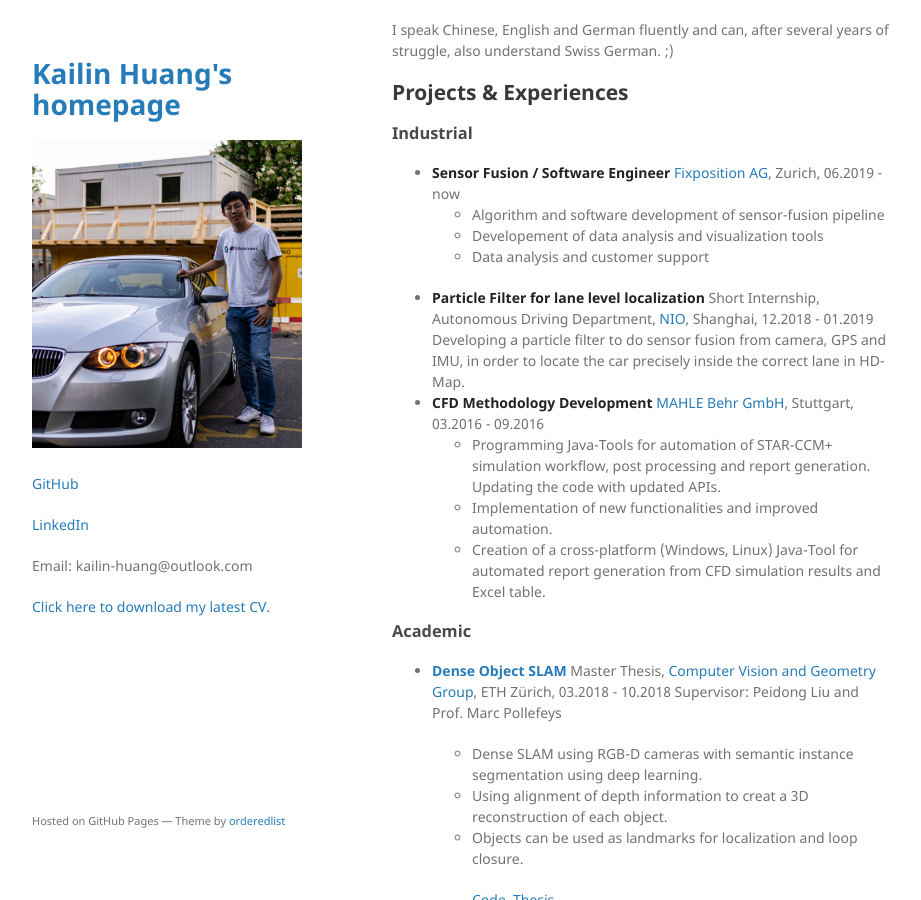
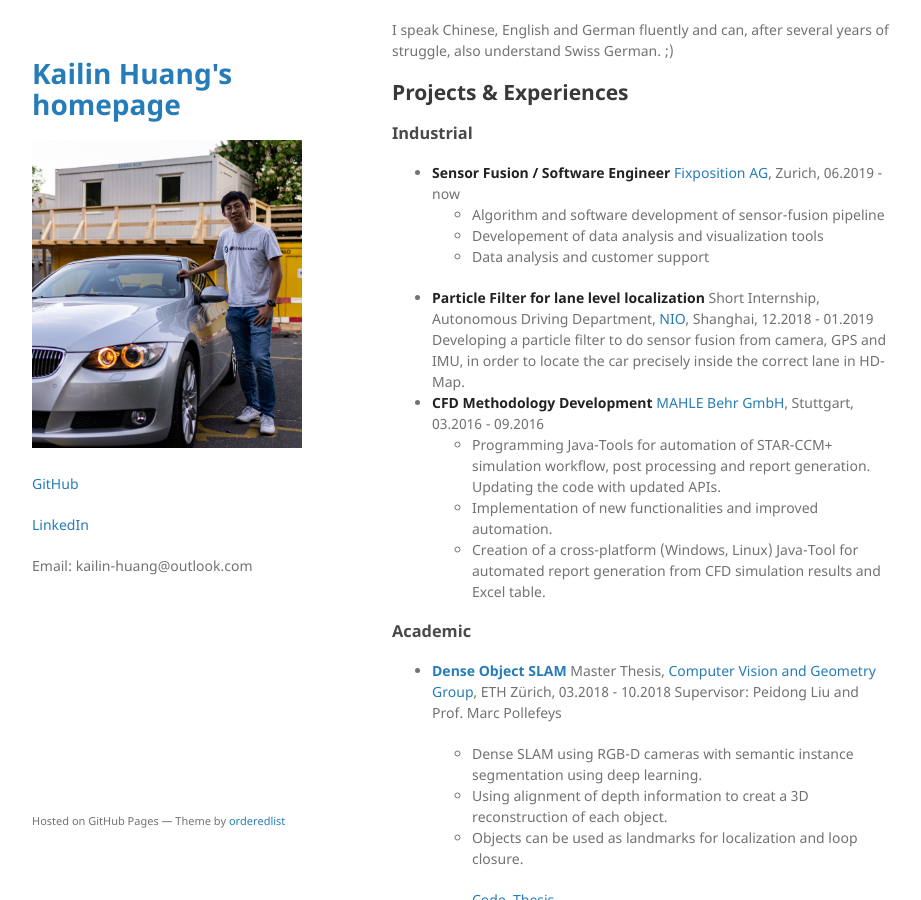
Before and after one commit to khuang93/khuang93.github.io, a Jekyll site: the page built from index.md, in a window 1280 px wide and 900 px high, scrolled down 341 px. Shown: the whole window, without its empty margins (178-1099 px from the left). Built offline with Jekyll 4.4.1, drawn with Linux system fonts in a browser that asks for light colours; our own code applies the rules of GitHub Pages for plain Markdown files; the repository's description, which GitHub fills in, is left out.

Commit message:
remove cv

```diff
--- a/_config.yml
+++ b/_config.yml
@@ -11,7 +11,7 @@
 #   - index.md
 
 logo: /resources/KailinHuangPhoto_2.jpg
-cv: /resources/CV-Kailin_Huang-2021_Mar.pdf
+# cv: /resources/CV-Kailin_Huang-2021_Mar.pdf
 MT_PDF: /resources/MT_ObjSLAM_LaTeX.pdf
 description:
 google_analytics: UA-136368704-1
--- a/_layouts/default.html
+++ b/_layouts/default.html
@@ -35,7 +35,7 @@
 
       <p class="view"><a href="https://www.linkedin.com/in/kailinhuang93/">LinkedIn </a></p>
       <p class="view"> Email: kailin-huang@outlook.com </a></p>
-      <p class="view"> <a href="{{ site.cv | relative_url }}"> Click here to download my latest CV. </a></p>
+      <!-- <p class="view"> <a href="{{ site.cv | relative_url }}"> Click here to download my latest CV. </a></p> -->
 
       {% if site.show_downloads %}
       <ul class="downloads">
```
Also changed, not shown: 5 other files.
